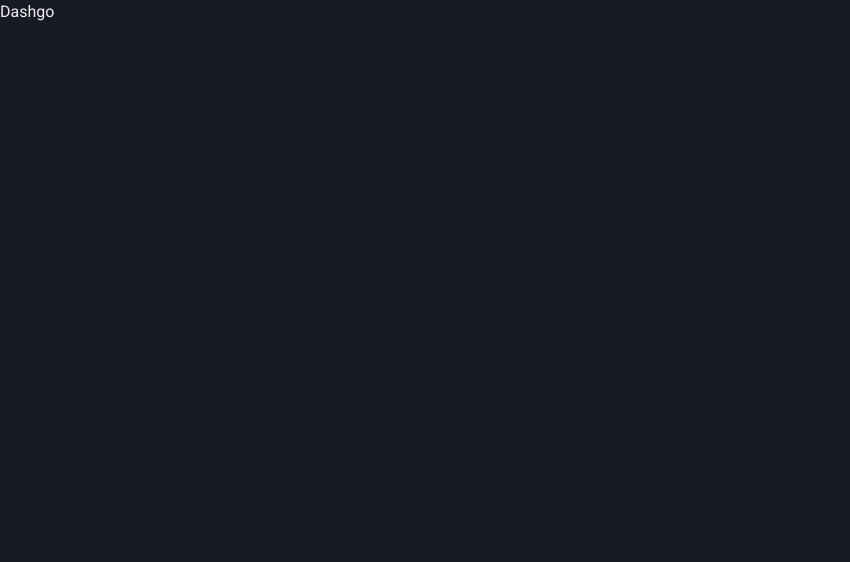
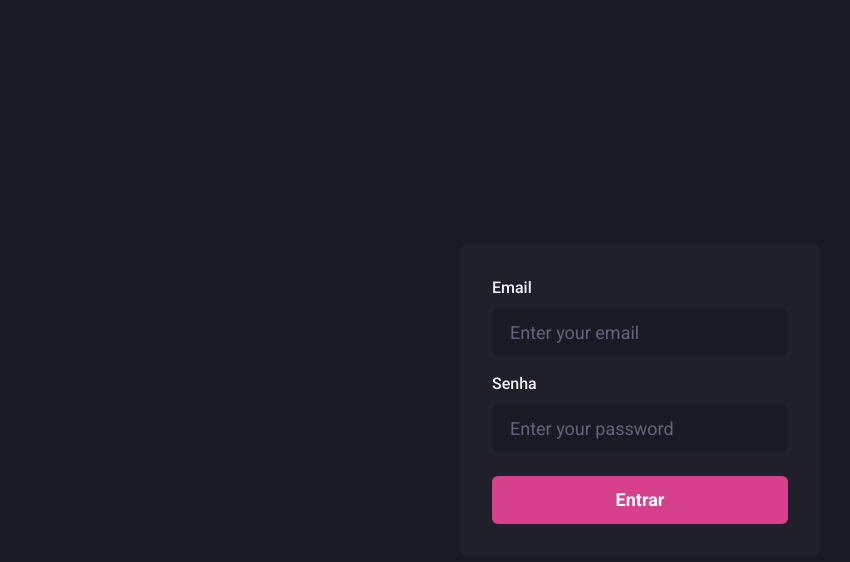
Before and after one commit to olucasfreitas/dashgo, a Next.js app: page / in a window 1280 px wide. Shown: the top 562 px of the page, without its empty margins (0-850 px from the left). Built offline with nearby package versions, Linux system fonts and the light colour scheme.

Commit message:
página de sign in

```diff
--- a/src/pages/index.tsx
+++ b/src/pages/index.tsx
@@ -1,5 +1,59 @@
 import React from "react";
+import {
+  Flex,
+  Input,
+  Button,
+  Stack,
+  FormLabel,
+  FormControl,
+} from "@chakra-ui/react";
 
 export default function Home() {
-  return <h1>Dashgo</h1>;
+  return (
+    <Flex w="100vw" h="100vh" align={"center"} justify={"center"}>
+      <Flex
+        as="form"
+        w="100%"
+        maxW={360}
+        bg="gray.800"
+        padding="8"
+        borderRadius={8}
+        flexDir="column"
+      >
+        <Stack spacing="4">
+          <FormControl>
+            <FormLabel htmlFor="email">Email</FormLabel>
+            <Input
+              name="email"
+              id="email"
+              type="email"
+              focusBorderColor="pink.500"
+              bgColor="gray.900"
+              variant="filled"
+              _hover={{ bgColor: "gray.900" }}
+              size="lg"
+              placeholder="Enter your email"
+            />
+          </FormControl>
+          <FormControl>
+            <FormLabel htmlFor="password">Senha</FormLabel>
+            <Input
+              name="password"
+              id="password"
+              type="password"
+              focusBorderColor="pink.500"
+              bgColor="gray.900"
+              variant="filled"
+              _hover={{ bgColor: "gray.900" }}
+              size="lg"
+              placeholder="Enter your password"
+            />
+          </FormControl>
+        </Stack>
+        <Button type="submit" mt={6} colorScheme="pink" size="lg">
+          Entrar
+        </Button>
+      </Flex>
+    </Flex>
+  );
 }
```
